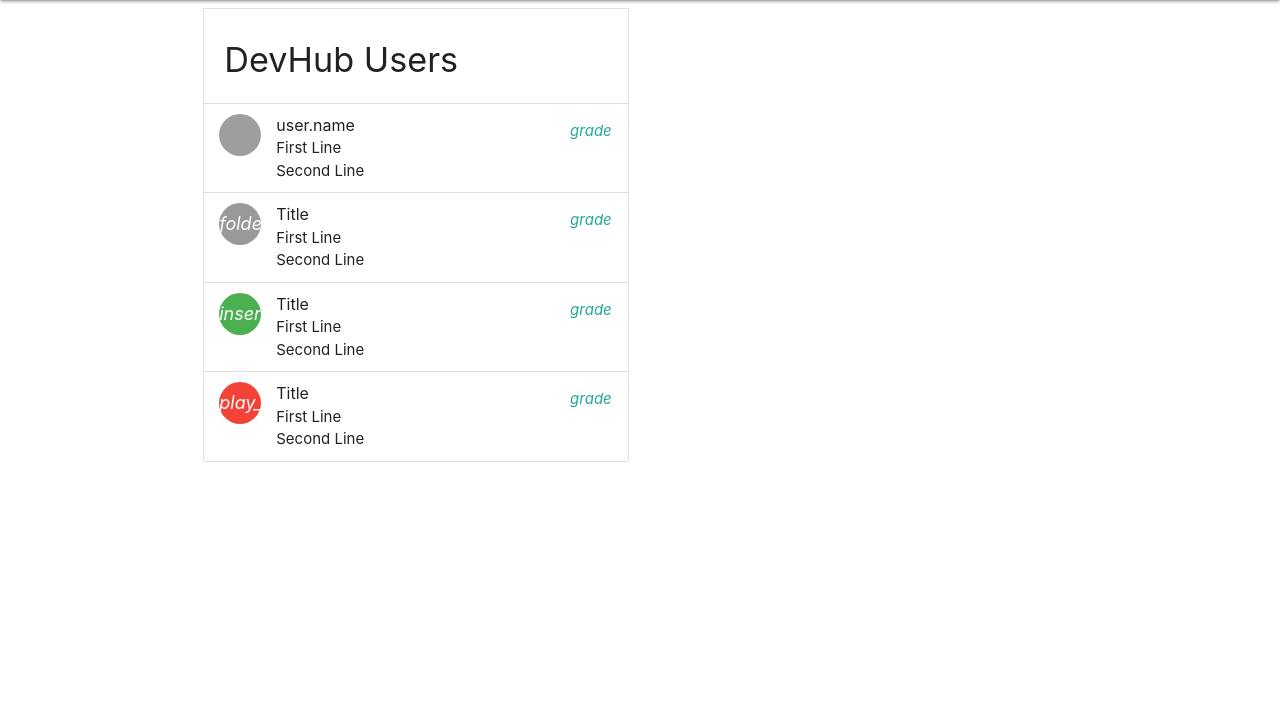
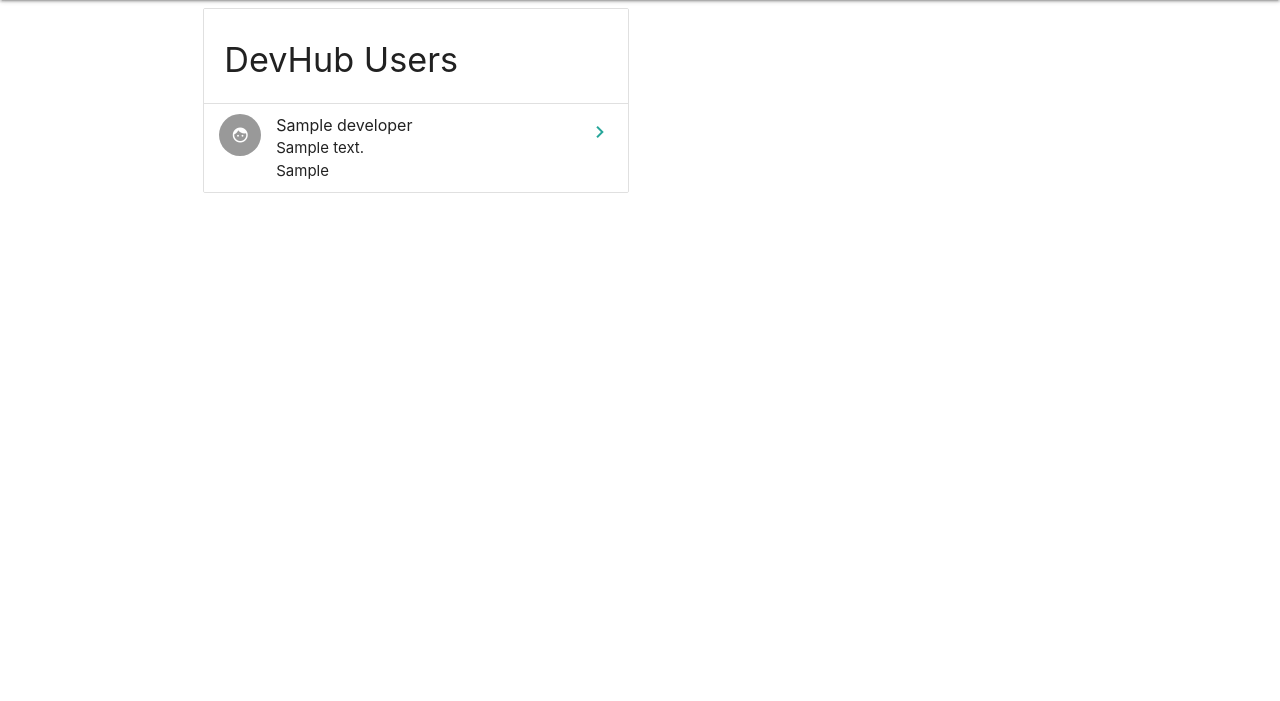
Before and after one commit to bearcodes870/proj-3-devhub, a Django app: page / in a window 1280 px wide. Shown: the part 64-765 px from the top of the page. Run offline with Django 3.2, Linux system fonts and the light colour scheme; tables that the repository leaves empty hold one stand-in row (values such as "Sample post"); grey boxes are pictures that could not be loaded.

Commit message:
cleaned up homepage installed materialize icons

```diff
--- a/main_app/templates/base.html
+++ b/main_app/templates/base.html
@@ -9,6 +9,7 @@
   <title>DevHub</title>
   <link rel="stylesheet" href="https://cdnjs.cloudflare.com/ajax/libs/materialize/1.0.0/css/materialize.min.css">
   <link rel="stylesheet" type="text/css" href="{% static 'css/style.css' %}">
+  <link href="https://fonts.googleapis.com/icon?family=Material+Icons" rel="stylesheet">
 </head>
 <body>
   <header class="navbar-fixed">
--- a/main_app/templates/home.html
+++ b/main_app/templates/home.html
@@ -4,43 +4,18 @@
 <div class="row">
   <div class="col s6">
     <ul class="collection with-header">
-    <li class="collection-header"><h4>DevHub Users</h4></li>
-    <li class="collection-item avatar">
-      <img src="images/yuna.jpg" alt="" class="circle">
-      <span class="title"> user.name </span>
-      <p>First Line <br>
-         Second Line
-      </p>
-      <a href="#!" class="secondary-content"><i class="material-icons">grade</i></a>
-    </li>
-    <li class="collection-item avatar">
-      <i class="material-icons circle">folder</i>
-      <span class="title">Title</span>
-      <p>First Line <br>
-         Second Line
-      </p>
-      <a href="#!" class="secondary-content"><i class="material-icons">grade</i></a>
-    </li>
-    <li class="collection-item avatar">
-      <i class="material-icons circle green">insert_chart</i>
-      <span class="title">Title</span>
-      <p>First Line <br>
-         Second Line
-      </p>
-      <a href="#!" class="secondary-content"><i class="material-icons">grade</i></a>
-    </li>
-    <li class="collection-item avatar">
-      <i class="material-icons circle red">play_arrow</i>
-      <span class="title">Title</span>
-      <p>First Line <br>
-         Second Line
-      </p>
-      <a href="#!" class="secondary-content"><i class="material-icons">grade</i></a>
-    </li>
-  </ul>
+        <li class="collection-header"><h4>DevHub Users</h4></li>
+            {% for developer in developers %}
+                <li class="collection-item avatar">
+                <i class="material-icons circle">face</i>
+                <span class="title">{{ developer.name }}</span>
+                <p>{{ developer.description }}<br>
+                {{ developer.projects }}</p>
+                <a href="#!" class="secondary-content"><i class="material-icons">navigate_next</i></a>
+            {% endfor %}
+        </li>
+    </ul>
   </div>
-
-
 </div>
 
 {% endblock %}
--- a/main_app/views.py
+++ b/main_app/views.py
@@ -18,7 +18,8 @@ users = [
 ]
 
 def home(request):
-    return render(request, 'home.html', { 'users': users })
+    developers = Developer.objects.all()
+    return render(request, 'home.html', { 'developers': developers })
 
 def about(request):
     return render(request, 'about.html')
```
